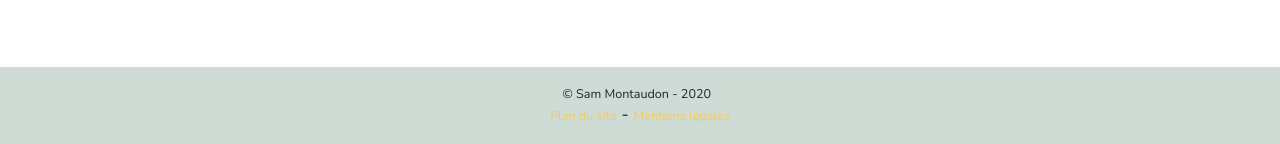
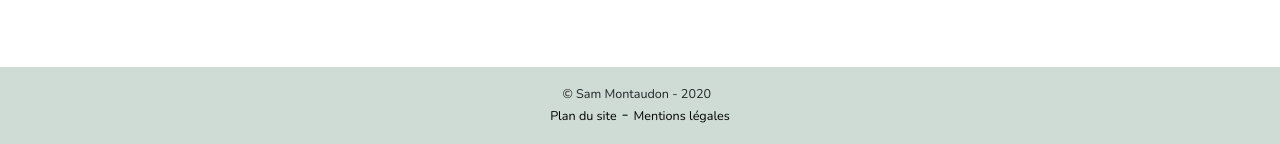
Before and after one commit to Samz87/site_perso, a PHP site: page /site_perso/admin/articles in a window 1280 px wide. Shown: the part 656-800 px from the top of the page. Run offline with PHP 8.4, Linux system fonts and the light colour scheme; the visitor is signed in with stand-in values (Sample User, id 1); grey boxes labelled with a size stand in for pictures from a placeholder-image service; data that the repository does not hold is empty; some libraries are stand-ins or nearby versions.

Commit message:
div fixes

```diff
--- a/views/admin/articles/articles.php
+++ b/views/admin/articles/articles.php
@@ -28,7 +28,7 @@ if (isset($_SESSION['isLogged'])) {
                                 <td id="id"><?php echo $article['id']; ?></td>
                                 <td>
                                     <a href="<?php echo BASE_URL; ?>admin/editarticle/<?php echo $article['id']; ?>"><i class="fas fa-edit"></i></a>
-                                    <a class="a-beware" href="<?php echo BASE_URL; ?>admin/deletearticle/<?php echo $article['id']; ?>"><i class="fas fa-trash-alt"></i></a>
+                                <a class="a-beware" onclick="return confirm('Voulez-vous vraiment supprimer <?php echo $article['title']?> ?')" href="<?php echo BASE_URL; ?>admin/deletearticle/<?php echo $article['id']; ?>"><i class="fas fa-trash-alt"></i></a>
                                 </td>
                                 <td><?php echo $article['title']; ?></td>
                                 <td><?php echo $article['img']; ?></td>
--- a/views/templates/footer.php
+++ b/views/templates/footer.php
@@ -2,7 +2,7 @@
     <div class="footer-copyright text-center py-3">
         <p>© Sam Montaudon - 2020 &nbsp;</p>
         <div class="links">
-            <a href="">Plan du site</a> - <a href="">Mentions légales</a>
+            <a style="color: black !important" href="">Plan du site</a> - <a style="color: black !important" href="">Mentions légales</a>
         </div>
     </div>
 </footer>
```
